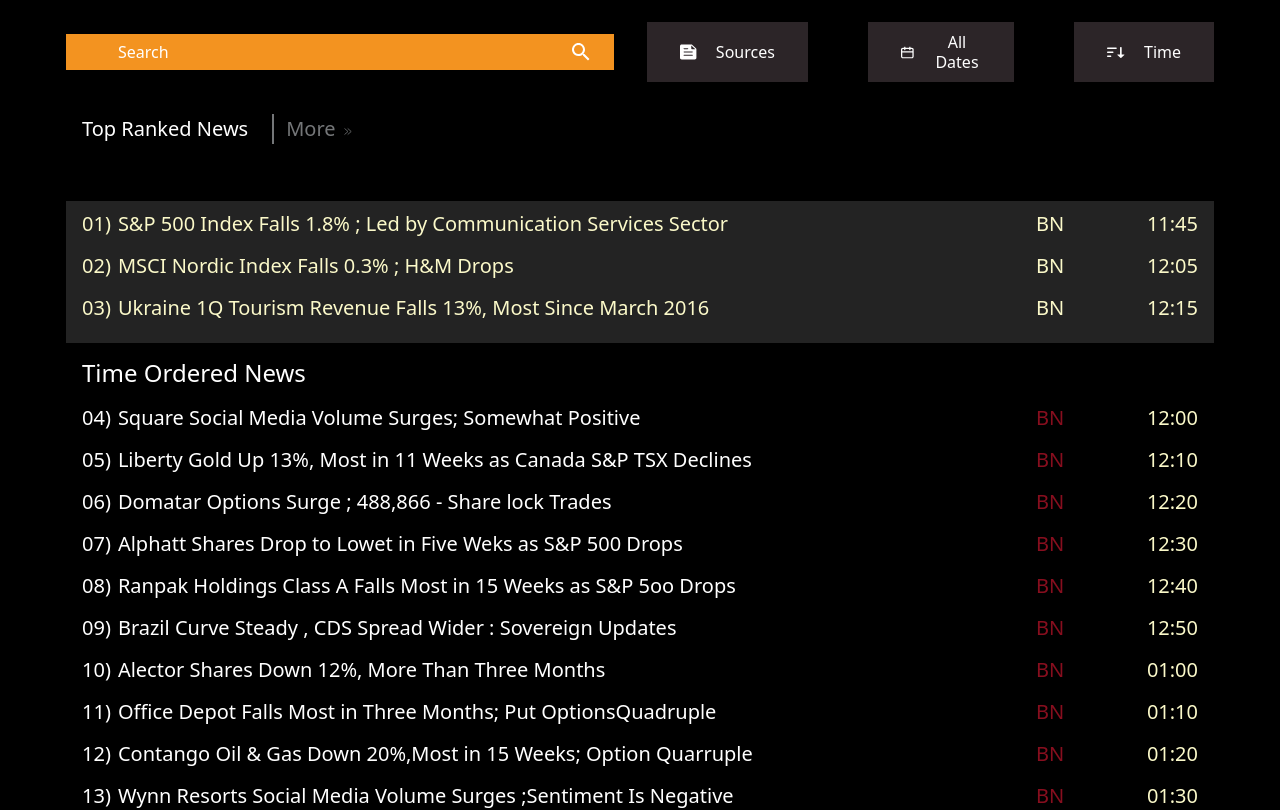
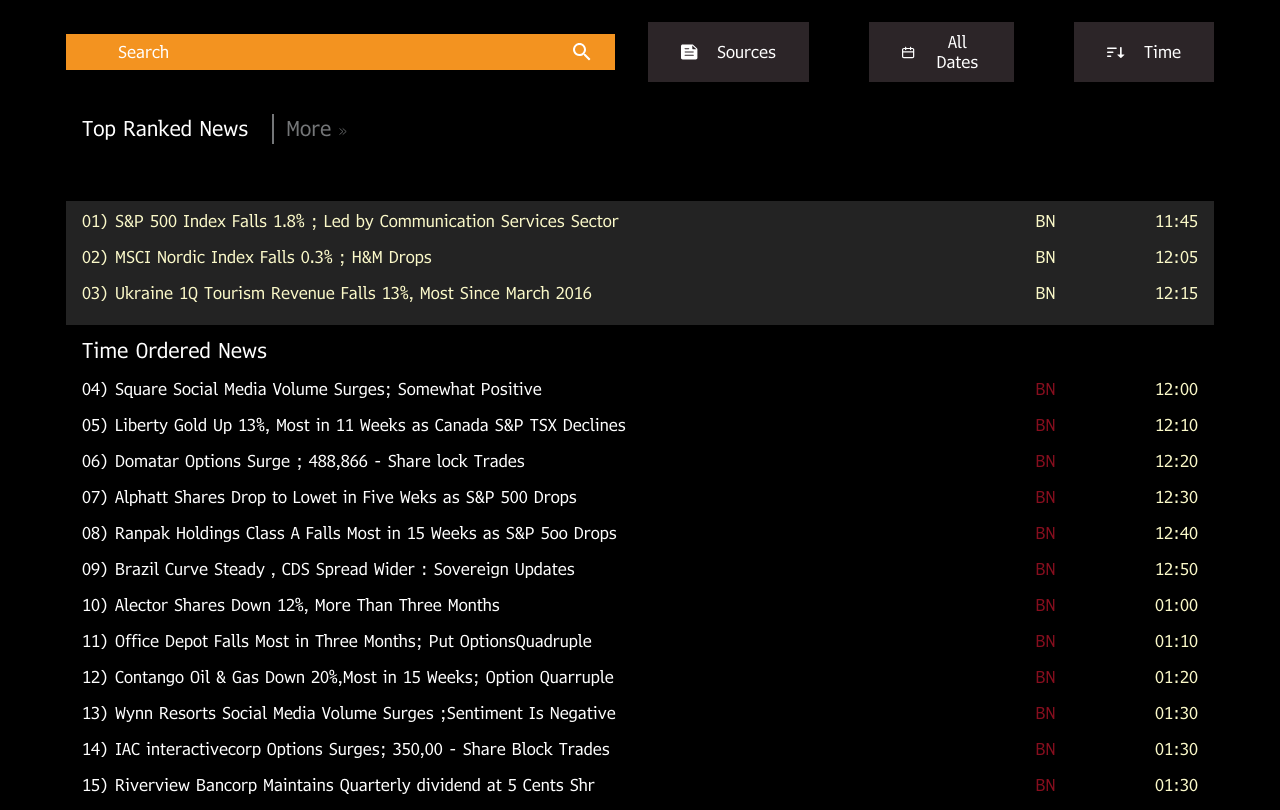
Before and after one commit to qasimfida/Vic-News, a React (Create React App) app: page / in a window 1280 px wide. Shown: the top 810 px of the page. Built offline with nearby package versions, Linux system fonts and the light colour scheme; the HTML template or start-up script is replaced by a standard one.

Commit message:
font added

```diff
--- a/src/components/OrderedNews.tsx
+++ b/src/components/OrderedNews.tsx
@@ -175,7 +175,7 @@
 
   return (
     <div className="px-4">
-      <h2 className="text-[24px] font-medium my-[12px]">Time Ordered News</h2>
+      <h2 className="text-xl font-medium my-[12px]">Time Ordered News</h2>
       <div>
         {itemData.map((item, index) => (
           <div
--- a/src/components/RowItem.tsx
+++ b/src/components/RowItem.tsx
@@ -25,18 +25,21 @@
   handleClick,
 }) => {
   return (
+   <>
     <div
-      className={`flex sajid text-[20px] font-medium mb-[12px] text-${textColor}  `}
+      className={`flex sajid text-md font-medium mb-[12px] text-${textColor}  `}
       onClick={handleClick}
       key={key}
     >
       <p className="mr-[7px]">{sno + ")"}</p>
       <p className={`w-[85%] text-${paraColor}`}>{text}</p>
       <div className="w-[15%] flex justify-between">
-        <p className={`text-red text-${bnColor}`}>{bn}</p>
+        <p className={`text-red  text-${bnColor}`}>{bn}</p>
         <p className={`text-yellow text-${timeColor}`}>{time}</p>
       </div>
     </div>
+    </>
+
   );
 };
 export default RowItem;
--- a/src/index.css
+++ b/src/index.css
@@ -1,3 +1,12 @@
 @tailwind base;
 @tailwind components;
 @tailwind utilities;
+body {
+    font-family: 'bloomberg', sans-serif;
+  }
+@font-face {
+    font-family: 'bloomberg';
+    src: url('./assets/fonts/bloomberg-prop-unicode-k.otf') format('opentype');
+    font-weight: normal;
+    font-style: normal;
+  }
--- a/tailwind.config.js
+++ b/tailwind.config.js
@@ -9,6 +9,9 @@
         orange: "rgb(224, 171, 116)",
         darkGrey: "#232323",
       },
+      fontFamily: {
+        custom: ['bloomberg', 'sans-serif'],
+      },
     },
   },
   plugins: [],
```
Also changed, not shown: src/assets/fonts/bloomberg-prop-unicode-k.otf (added).
